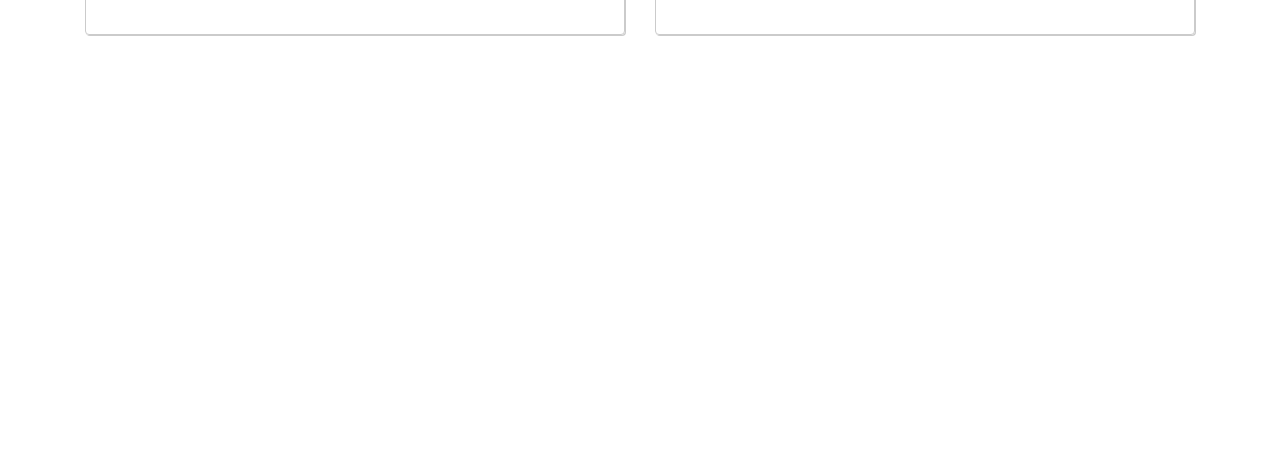
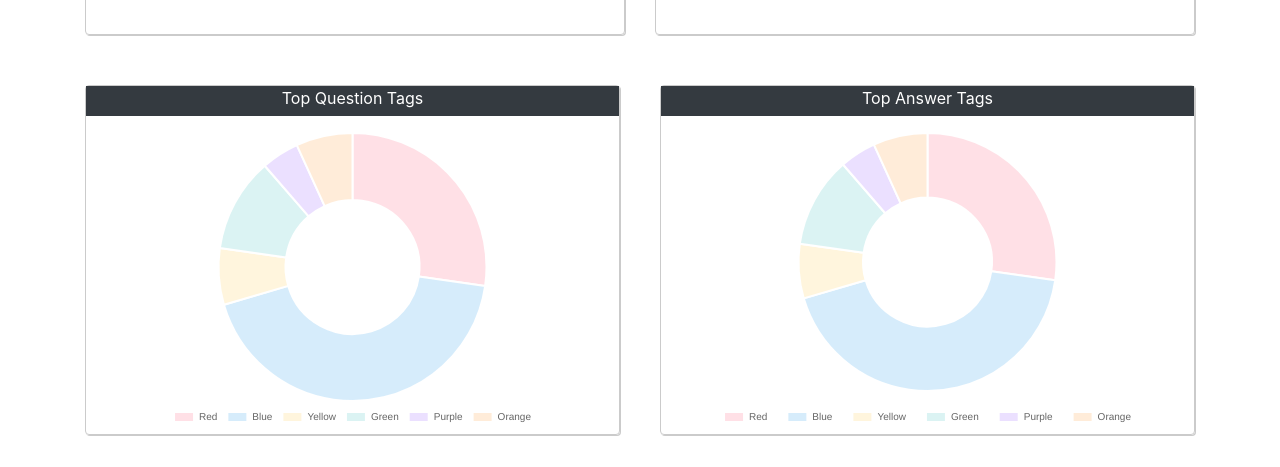
Before and after one commit to AkhilaAnnireddy/StackStats, a React (Create React App) app: page /profile/1 in a window 1280 px wide. Shown: the part 665-1132 px from the top of the page. Before the commit the page ends 800 px from the top, so only its background shows below. Built offline with nearby package versions, Linux system fonts and the light colour scheme; no server answers.

Commit message:
charts_edit1

```diff
--- a/package.json
+++ b/package.json
@@ -8,7 +8,9 @@
     "@testing-library/user-event": "^12.6.2",
     "axios": "^0.21.1",
     "axios-hooks": "^2.3.0",
+    "chart.js": "^2.9.4",
     "react": "^17.0.1",
+    "react-chartjs-2": "^2.11.1",
     "react-dom": "^17.0.1",
     "react-router-dom": "^5.2.0",
     "react-scripts": "^4.0.3",
--- /dev/null
+++ b/src/Components/Pages/Charts/AnswersChart.js
@@ -0,0 +1,44 @@
+import React from 'react';
+import {Doughnut} from 'react-chartjs-2';
+
+const AnswersChart = () => {
+    return <div>
+        <Doughnut
+
+            data={{
+
+                labels: ['Red', 'Blue', 'Yellow', 'Green', 'Purple', 'Orange'],
+                datasets: [{
+            label: '# of Votes',
+            data: [12, 19, 3, 5, 2, 3],
+            backgroundColor: [
+                'rgba(255, 99, 132, 0.2)',
+                'rgba(54, 162, 235, 0.2)',
+                'rgba(255, 206, 86, 0.2)',
+                'rgba(75, 192, 192, 0.2)',
+                'rgba(153, 102, 255, 0.2)',
+                'rgba(255, 159, 64, 0.2)'
+            ]
+        }]
+    }}
+        height={300}
+        width={300}
+        options={{maintainAspectRatio: false ,
+        legend:{
+            position:'bottom',
+            align:'center',
+            labels:{
+                fontSize:10,
+                boxWidth:20,
+                padding:20
+
+            }
+
+        }
+        }}
+
+        />
+    </div>
+
+}
+export default AnswersChart;
--- /dev/null
+++ b/src/Components/Pages/Charts/QuestionsChart.js
@@ -0,0 +1,40 @@
+import React from 'react';
+import {Doughnut} from 'react-chartjs-2';
+
+const QuestionsChart = () => {
+    return <div>
+        <Doughnut
+
+            data={{
+
+                labels: ['Red', 'Blue', 'Yellow', 'Green', 'Purple', 'Orange'],
+                datasets: [{
+            label: '# of Votes',
+            data: [12, 19, 3, 5, 2, 3],
+            backgroundColor: [
+                'rgba(255, 99, 132, 0.2)',
+                'rgba(54, 162, 235, 0.2)',
+                'rgba(255, 206, 86, 0.2)',
+                'rgba(75, 192, 192, 0.2)',
+                'rgba(153, 102, 255, 0.2)',
+                'rgba(255, 159, 64, 0.2)'
+            ]
+        }]
+    }}
+        height={300}
+        width={300}
+        options={{maintainAspectRatio: false,
+            legend:{
+            position:'bottom',
+            align:'center',
+            labels:{
+                fontSize:10,
+                boxWidth:20,
+
+            }} }}
+
+        />
+    </div>
+
+}
+export default QuestionsChart;
--- a/src/Components/Pages/Profiledata/ProfileData.js
+++ b/src/Components/Pages/Profiledata/ProfileData.js
@@ -29,16 +29,16 @@ export class ProfileData extends Component{
                         <div className='row'>
 
                             <div className='val'>
-                                <p id='value'>{this.props.reputation}</p>
+                                <p id='cnt'>{this.props.reputation}</p>
                                 <p><b>Reputation </b></p>
                             </div>
                             <div className=' val'>
-                                <p id='value'>{this.props.upvote}</p>
+                                <p id='cnt'>{this.props.upvote}</p>
                                 <p><b>Up Votes</b></p>
 
                             </div>
                             <div className=' val'>
-                                <p id='value'>{this.props.downvote}</p>
+                                <p id='cnt'>{this.props.downvote}</p>
                                 <p><b>Down Votes</b></p>
 
                             </div>
--- a/src/Components/Pages/Profiledata/profiledata.css
+++ b/src/Components/Pages/Profiledata/profiledata.css
@@ -29,22 +29,35 @@ margin-top:5px;
 .disp i{
   margin-right:5px;
 }
+.vals{
+  margin-left:15px;
+  margin-right:15px;
+}
 
 .val
 {
 margin:20px;
 }
-.vals
-{
-  margin:15px 35px;
+#cnt{
+  text-align: center;
+  margin-bottom: 20px;
 }
+
 #value{
   text-align: center;
+  margin:0px;
 }
 .dt{
   margin-left: 15%;
 }
 .badge img{
-  width:20px;
-  height:20px;
+  width:30px;
+  height:30px;
+  margin-bottom:15px;
 }
+.badge b{
+  font-size: 15px;
+}
+.val p b{
+  font-size: 15px;
+}
--- a/src/Components/Pages/Profilepage/Profilepage.js
+++ b/src/Components/Pages/Profilepage/Profilepage.js
@@ -1,9 +1,12 @@
 import React from 'react';
 import axios from 'axios';
+import './profilepage.css';
 import {ProfileData} from '../Profiledata/ProfileData.js';
 import {QuestionsData} from '../QuestionsData/QuestionsData.js';
 import {AnswersData} from '../AnswersData/AnswersData.js';
 import Header from '../../Header/Header';
+import AnswersChart from '../Charts/AnswersChart.js';
+import QuestionsChart from '../Charts/QuestionsChart';
 
 export class ProfilePage extends React.Component
 {
@@ -131,6 +134,17 @@ export class ProfilePage extends React.Component
                 </div>
 
                 </div>
+                <div className='charts'>
+                <div className="que_chart">
+                <p>Top Question Tags</p>
+                <QuestionsChart />
+                 </div>
+                <div className='ans_chart'>
+                <p>Top Answer Tags</p>
+                <AnswersChart />
+
+                </div>
+                </div>
                 </div>
                 </div>
 
--- a/src/Components/Pages/Profilepage/profilepage.css
+++ b/src/Components/Pages/Profilepage/profilepage.css
@@ -0,0 +1,41 @@
+.charts
+{
+    display: flex;
+}
+.que_chart{
+    height: 350px;
+    width: 540px;
+    padding: 0px;
+    border:1px solid rgb(203, 203, 203);
+    box-shadow: 1px 1px rgb(203, 203, 203);
+    border-radius: 4px;
+    margin-top: 15px;
+    margin-bottom:35px ;
+}
+.que_chart p{
+    text-align: center;
+  height:30px;
+  width: auto;
+  color: white;
+  background-color: #343a40 ;
+}
+.ans_chart{
+
+    height: 350px;
+    width: 540px;
+    padding: 0px;
+    border:1px solid rgb(203, 203, 203);
+    box-shadow: 1px 1px rgb(203, 203, 203);
+    border-radius: 4px;
+    margin-left: 40px;
+    margin-top: 15px;
+    margin-bottom:35px ;
+    float:right;
+}
+.ans_chart p{
+    text-align: center;
+  height:30px;
+  width: auto;
+  color: white;
+  background-color: #343a40 ;
+}
```
Also changed, not shown: 2 other files (tests, documents, lock files or other folders).
